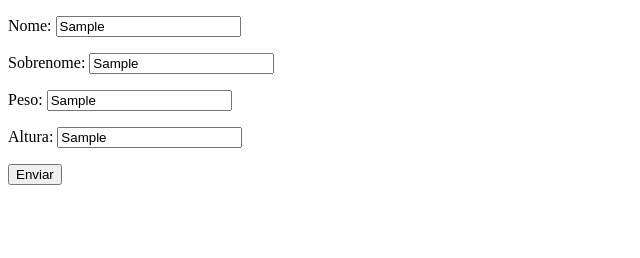
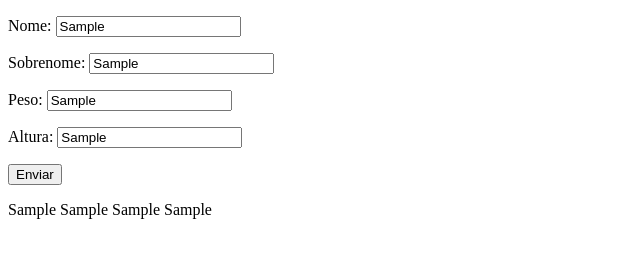
Before and after one commit to kellypc/course-javascript-typescript, a plain HTML site: page project_form/index.html in a window 1280 px wide. Both pictures are taken after typing "Sample", "Sample", "Sample", "Sample" into the empty fields and a click on the button "Enviar". Shown: the whole page, without its empty margins (0-640 px from the left). Drawn offline with Linux system fonts and the light colour scheme.

Commit message:
Create form

```diff
--- a/project_form/index.html
+++ b/project_form/index.html
@@ -12,6 +12,8 @@
     <p>Altura: <input type="text" class="altura"></p>
     <button>Enviar</button>
   </form>
+
+  <div class="resultado"></div>
   <script src="js/script.js"></script>
 </body>
 </html>
--- a/project_form/js/script.js
+++ b/project_form/js/script.js
@@ -1,16 +1,25 @@
 function meuEscopo(){
   const form = document.querySelector('.form');
+  const resultado = document.querySelector('.resultado');
 
-  // form.onsubmit = function (evento) {
-  //   evento.preventDefault();
-  //   alert(1);
-  //   console.log('Foi enviado!');
-  // };
-  let contador = 1;
+  const pessoas = [];
+
   function recebeEventoForm(evento) {
     evento.preventDefault();
-    console.log(`Form não foi enviado!${contador}`);
-    contador++;
+    const nome = form.querySelector('.nome');
+    const sobrenome = form.querySelector('.sobrenome');
+    const peso = form.querySelector('.peso');
+    const altura = form.querySelector('.altura');
+
+    pessoas.push({
+      nome: nome.value,
+      sobrenome: sobrenome.value,
+      peso: peso.value,
+      altura: altura.value
+    });
+
+    resultado.innerHTML += `<p>${nome.value} ${sobrenome.value} ${peso.value} ${altura.value}</p>`
+
   }
 
   form.addEventListener('submit', recebeEventoForm);
```
